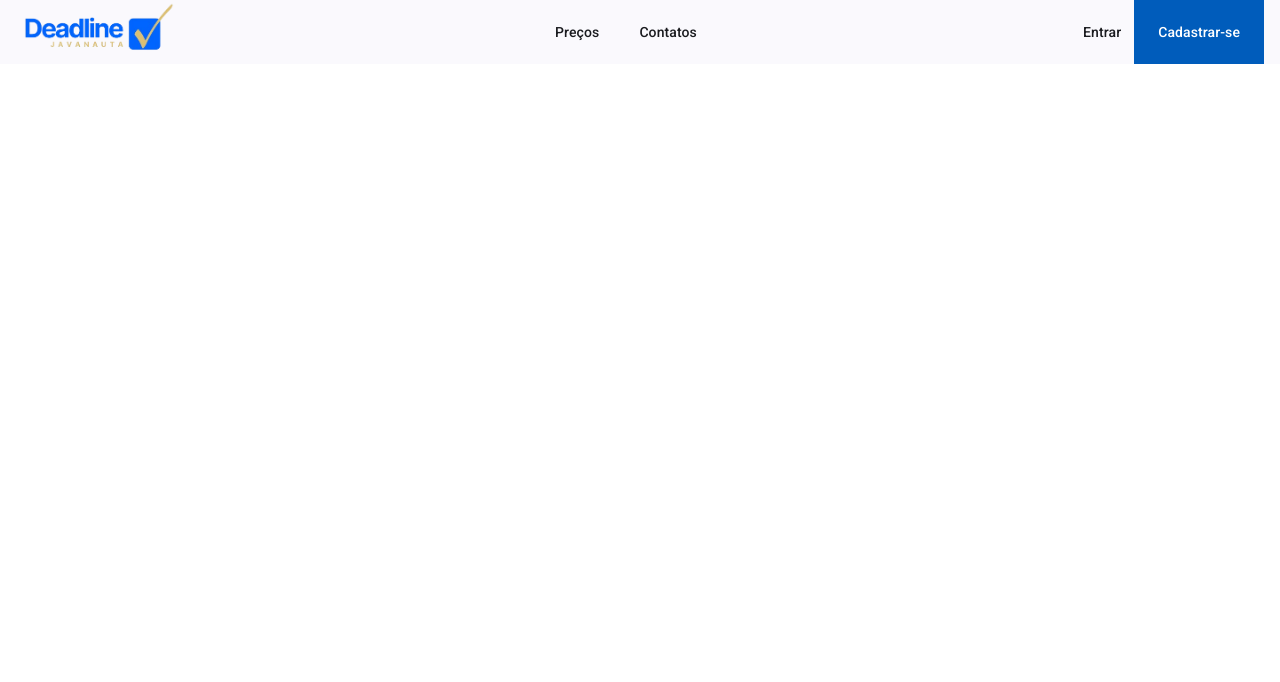
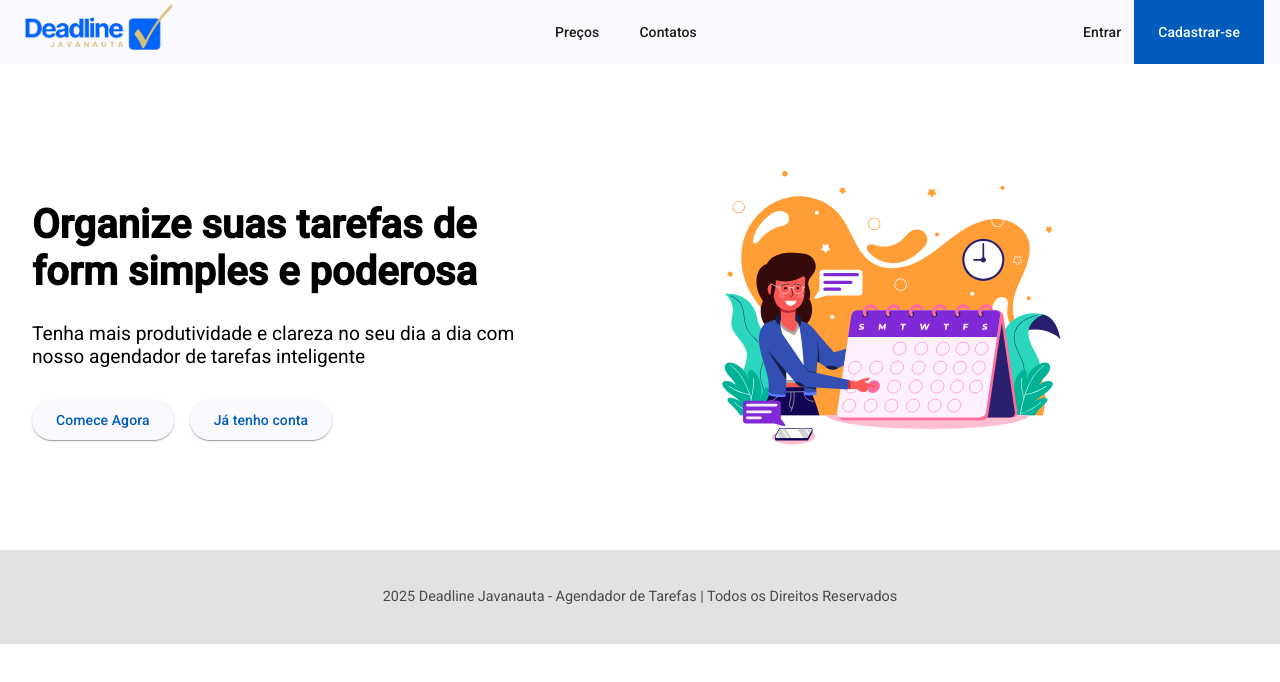
Before and after one commit to adrianoabreu/javanauta-agendador-tarefas-front-end-angular, an Angular app: page / in a window 1280 px wide. Shown: the top 682 px of the page. Built offline with nearby package versions, Linux system fonts and the light colour scheme.

Commit message:
create home and footer - Criacao da tela Home e rodape da tela

```diff
--- a/src/app/app.component.html
+++ b/src/app/app.component.html
@@ -1,2 +1,3 @@
 <app-top-menu />
 <router-outlet />
+<app-footer/>
--- a/src/app/app.component.ts
+++ b/src/app/app.component.ts
@@ -2,10 +2,11 @@ import { Component } from '@angular/core';
 import { RouterOutlet } from '@angular/router';
 import { RegisterComponent } from './pages/register/register.component';
 import { TopMenuComponent } from "./shared/components/global/top-menu/top-menu.component";
+import { FooterComponent } from "./shared/components/global/footer/footer.component";
 
 @Component({
   selector: 'app-root',
-  imports: [RouterOutlet, TopMenuComponent],
+  imports: [RouterOutlet, TopMenuComponent, FooterComponent],
   templateUrl: './app.component.html',
   styleUrl: './app.component.scss'
 })
--- a/src/app/app.routes.ts
+++ b/src/app/app.routes.ts
@@ -1,8 +1,10 @@
 import { Routes } from '@angular/router';
 import { RegisterComponent } from './pages/register/register.component';
 import { LoginComponent } from './pages/login/login.component';
+import { HomeComponent } from './pages/home/home.component';
 
 export const routes: Routes = [
+    { path: '', component: HomeComponent },
     { path: 'register', component: RegisterComponent },
     { path: 'login', component: LoginComponent }
 ];
--- /dev/null
+++ b/src/app/pages/home/home.component.html
@@ -0,0 +1,13 @@
+<div class="home-hero">
+    <div class="hero-text">
+        <h1>Organize suas tarefas de form simples e poderosa</h1>
+        <p>Tenha mais produtividade e clareza no seu dia a dia com nosso agendador de tarefas inteligente</p>
+        <div class="hero-actions">
+            <button mat-raised-button routerLink="/register">Comece Agora</button>
+            <button mat-raised-button routerLink="/login">Já tenho conta</button>
+        </div>
+    </div>
+    <div class="hero-image">
+        <img [src]='imgHero'>
+    </div>
+</div>
--- /dev/null
+++ b/src/app/pages/home/home.component.scss
@@ -0,0 +1,34 @@
+.home-hero {
+    display: flex;
+    justify-content: space-between;
+    align-items: center;
+    padding: 4rem 2rem;
+    flex-wrap: wrap;
+
+    .hero-text {
+        max-width: 500px;
+    }
+
+    h1 {
+        font-size: 2.5rem;
+    }
+
+    p {
+        font-size: 1.2rem;
+        margin-bottom: 2rem;
+    }
+
+    .hero-actions button {
+        margin-right: 1rem;
+    }
+
+    .hero-image {
+        flex: 1 1 400px;
+        display: flex;
+        justify-content: center;
+
+        img {
+            max-width: 50%;
+        }
+    }
+}
--- /dev/null
+++ b/src/app/pages/home/home.component.ts
@@ -0,0 +1,14 @@
+import { Component } from '@angular/core';
+import { MatButton } from "@angular/material/button";
+import { RouterLink } from "@angular/router";
+
+@Component({
+  selector: 'app-home',
+  imports: [MatButton, RouterLink],
+  templateUrl: './home.component.html',
+  styleUrl: './home.component.scss'
+})
+export class HomeComponent {
+
+  imgHero = 'assets/imagem-hero.svg'
+}
--- /dev/null
+++ b/src/app/shared/components/global/footer/footer.component.html
@@ -0,0 +1,3 @@
+<footer>
+    <p> 2025 Deadline Javanauta - Agendador de Tarefas | Todos os Direitos Reservados</p>
+</footer>
--- /dev/null
+++ b/src/app/shared/components/global/footer/footer.component.scss
@@ -0,0 +1,7 @@
+footer {
+    background: #e2e2e2;
+    text-align: center;
+    padding: 1.5rem;
+    font-size: 0.9rem;
+    color: #4a4a4a;
+}
--- a/src/index.html
+++ b/src/index.html
@@ -2,10 +2,10 @@
 <html lang="pt-BR">
 <head>
   <meta charset="utf-8">
-  <title>AgendadorTarefas</title>
+  <title>Deadline Javanauta - Agendador de Tarefas</title>
   <base href="/">
   <meta name="viewport" content="width=device-width, initial-scale=1">
-  <link rel="icon" type="image/x-icon" href="favicon.ico">
+  <link rel="icon" type="image/x-icon" href="favicon-agendador-javanauta.png">
   <link href="https://fonts.googleapis.com/css2?family=Roboto:wght@300;400;500&display=swap" rel="stylesheet">
   <link href="https://fonts.googleapis.com/icon?family=Material+Icons" rel="stylesheet">
 </head>
```
Also changed, not shown: src/app/shared/components/global/footer/footer.component.ts (added, +11 -0 lines), public/favicon-agendador-javanauta.png (added), src/assets/imagem-hero.svg (added).
